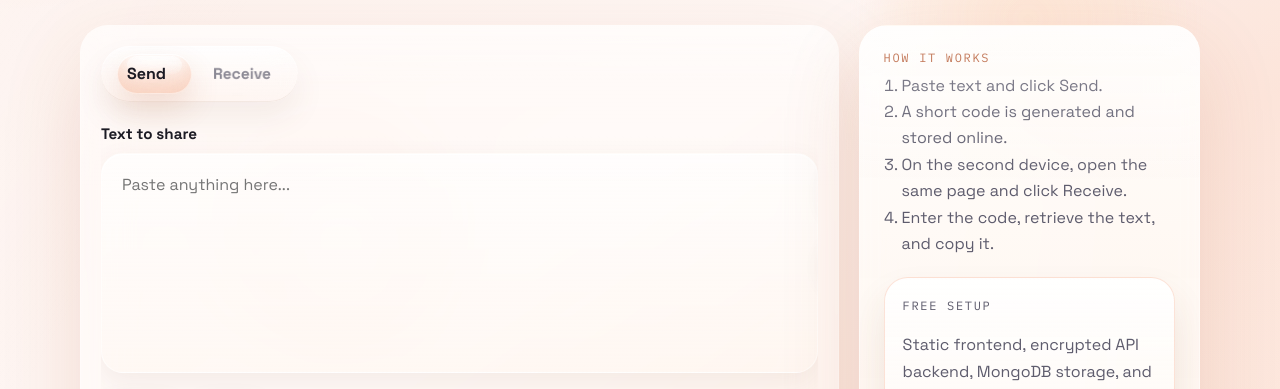
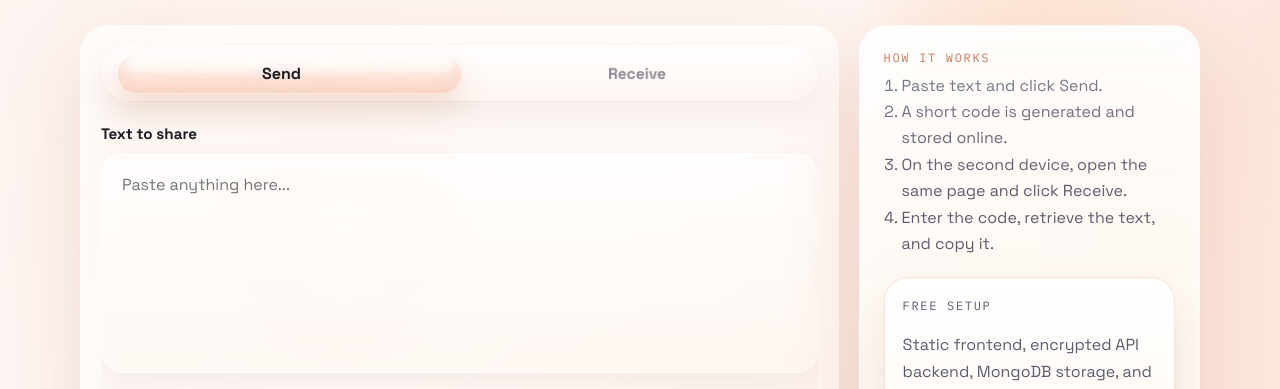
Before and after one commit to vvr273/clipboard, a website: page index.html in a window 1280 px wide. Shown: the part 411-800 px from the top of the page. Drawn offline with Linux system fonts and the light colour scheme.

Commit message:
Center tab switcher pill

```diff
--- a/styles.css
+++ b/styles.css
@@ -263,7 +263,8 @@ body::before {
 
 .tab-row {
   position: relative;
-  display: inline-flex;
+  display: flex;
+  width: 100%;
   gap: 10px;
   padding: 8px;
   border-radius: 999px;
@@ -294,7 +295,7 @@ body::before {
   top: 8px;
   left: 8px;
   height: calc(100% - 16px);
-  width: 120px;
+  width: calc((100% - 26px) / 2);
   border-radius: 999px;
   background:
     linear-gradient(180deg, var(--tab-indicator-top), var(--tab-indicator-mid) 44%, var(--tab-indicator-bottom)),
@@ -335,11 +336,13 @@ body::before {
 }
 
 .tab-button {
+  flex: 1 1 0;
   position: relative;
   z-index: 2;
   display: inline-flex;
   align-items: center;
   justify-content: center;
+  min-width: 0;
   border: 0;
   border-radius: 999px;
   padding: 12px 18px;
```
